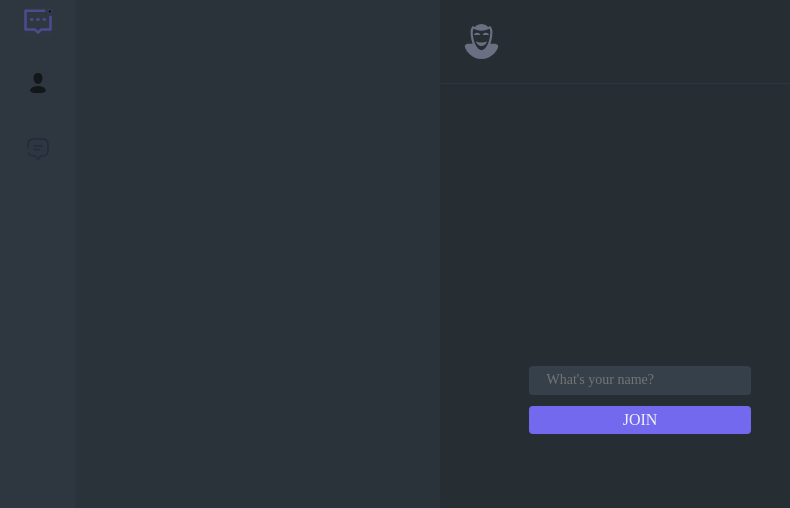
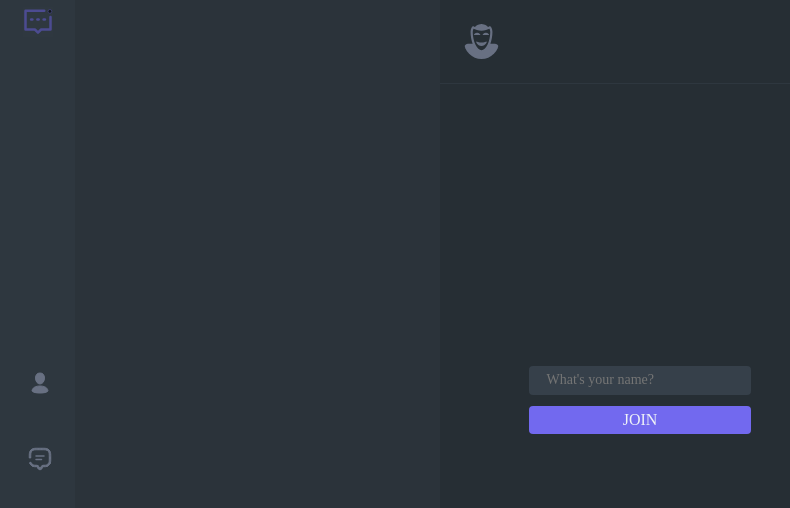
Before and after one commit to NikolaYK2/talk-blink, a React (Vite) app in the folder client/: page / in a window 1280 px wide. Shown: the top 508 px of the page, without its empty margins (0-790 px from the left). Built offline with nearby package versions, Linux system fonts and the light colour scheme.

Commit message:
style(Header): upd style for navigation

```diff
--- a/client/src/features/1-header/Header.module.scss
+++ b/client/src/features/1-header/Header.module.scss
@@ -7,8 +7,6 @@
   min-width: pxToRem(75px);
   max-width: pxToRem(75px);
   padding: 0 1%;
-  //height: 100%;
-  //height: 100vh;
   background-color: var(--color-dark-300);
 
   @media (max-width: pxToRem($viewportMobile)) {
@@ -27,28 +25,55 @@
   }
 
   .nav {
+    display: flex;
+    align-items: center;
+    width: 100%;
+    height: 100%;
+
     .blockRout {
       display: flex;
+      flex-direction: column;
       justify-content: center;
       align-items: center;
       border-radius: var(--b-block);
-      //background-color: var(--color-dark-900);
-      min-width: pxToRem(56px);
-      min-height: pxToRem(56px);
+    }
+
+    .rout {
+      display: flex;
       margin: 10px 0;
+      border-radius: 25%;
+      background-color: transparent;
+      overflow: hidden;
       cursor: pointer;
-      &:hover{
+      transition: background-color .3s ease 0s;
+
+      &:hover, .isActive {
         background-color: var(--color-dark-900);
+
+        svg {
+          path {
+            fill: var(--color-medium);
+            stroke: var(--color-medium);
           }
         }
 
-    .rout {
+        transition: background-color .3s ease 0s;
+      }
+
+      > a {
+        width: 100%;
+        height: 100%;
+        padding: 14.5px 15.6px;;
+
+        svg {
           width: pxToRem(24px);
           height: pxToRem(24px);
 
-      > svg path {
+          path {
             fill: var(--color-dark-100);
             stroke: var(--color-dark-100);
+          }
+        }
       }
     }
 
--- a/client/src/features/1-header/Header.tsx
+++ b/client/src/features/1-header/Header.tsx
@@ -17,16 +17,16 @@ export const Header = () => {
         <IconSvg name={"logo"}/>
       </Link>
       <nav className={s.nav}>
-        {routes.map((route) =>
-          <ul className={s.blockRout}>
+        <ul className={s.blockRout}>
+          {routes.map((route) =>
             <li className={s.rout}>
-              <NavLink to={route.link}>
+              <NavLink to={route.link} className={({isActive}) => isActive ? s.isActive : ''}>
                 <IconSvg name={route.name}/>
               </NavLink>
+            </li>
+          )}
+        </ul>
 
-            </li>
-          </ul>
-        )}
       </nav>
     </header>
   );
```
Lines whose indentation alone changed are shown as unchanged.
